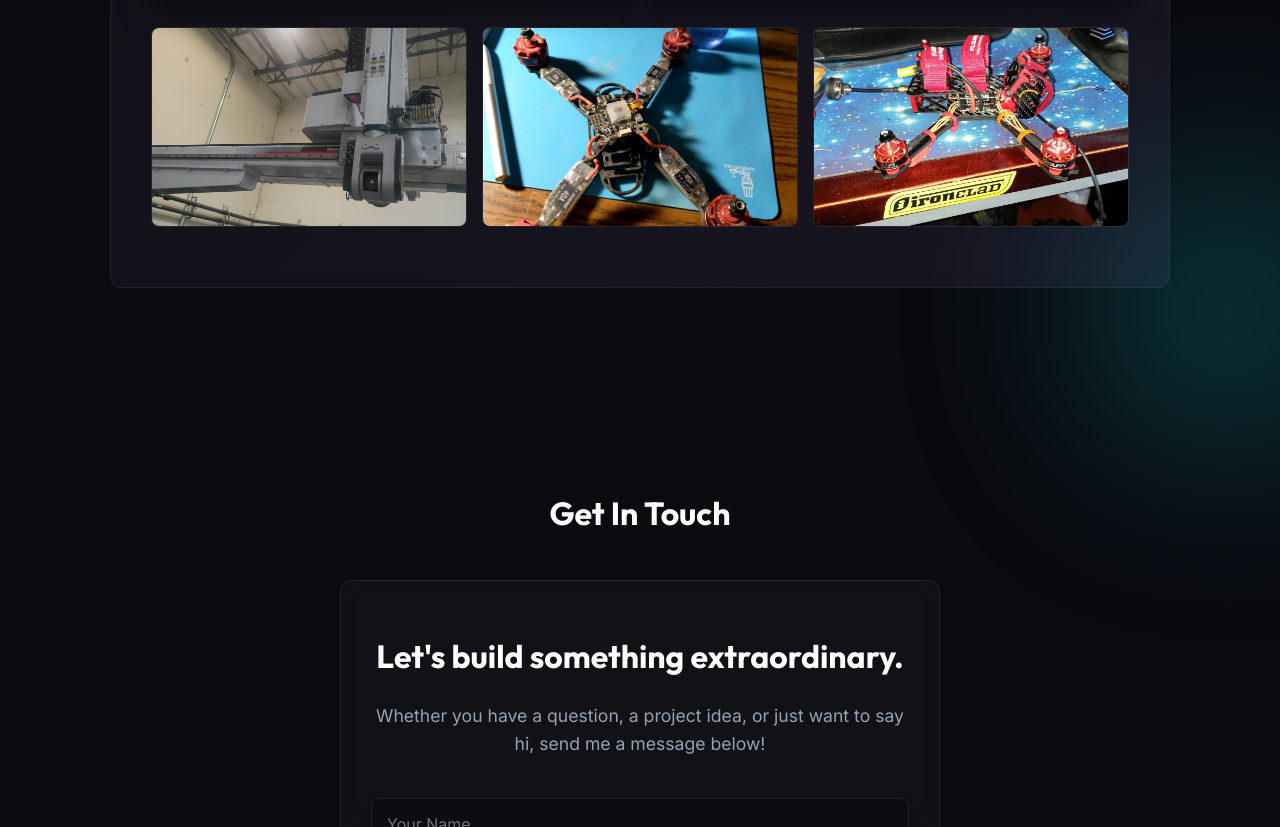
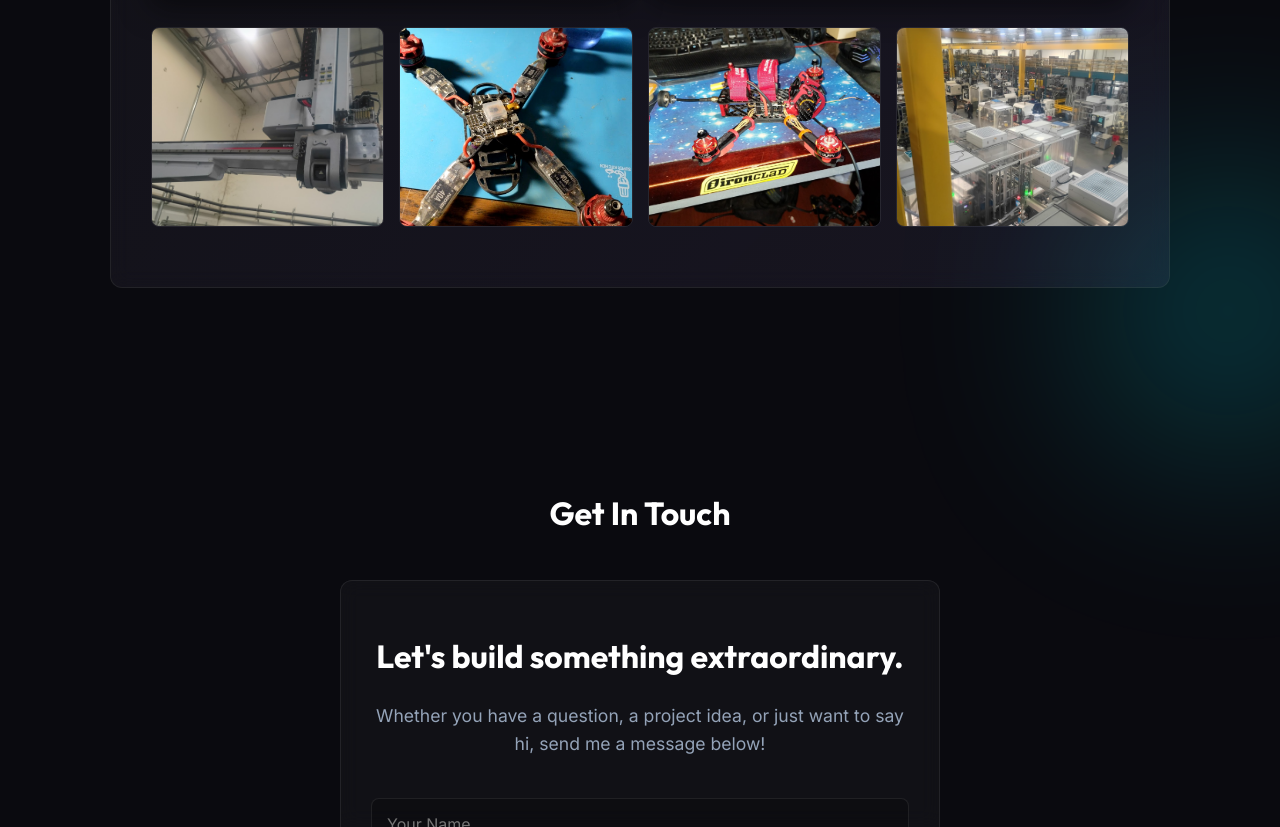
Before and after one commit to jduanewelch/jduanewelch.github.io, a plain HTML site: page index.html in a window 1280 px wide. Shown: the part 4399-5226 px from the top of the page. Drawn offline with Linux system fonts and the light colour scheme.

Commit message:
Add fourth photo to visual showcase gallery

```diff
--- a/index.html
+++ b/index.html
@@ -160,6 +160,7 @@
                             <img src="assets/photo1.jpg" alt="Construction Work 1" class="showcase-photo">
                             <img src="assets/photo2.jpg" alt="Construction Work 2" class="showcase-photo">
                             <img src="assets/photo3.jpg" alt="Construction Work 3" class="showcase-photo">
+                            <img src="assets/photo4.jpg" alt="Construction Work 4" class="showcase-photo">
                         </div>
                     </div>
                 </div>
```
Also changed, not shown: assets/photo4.jpg (added).
